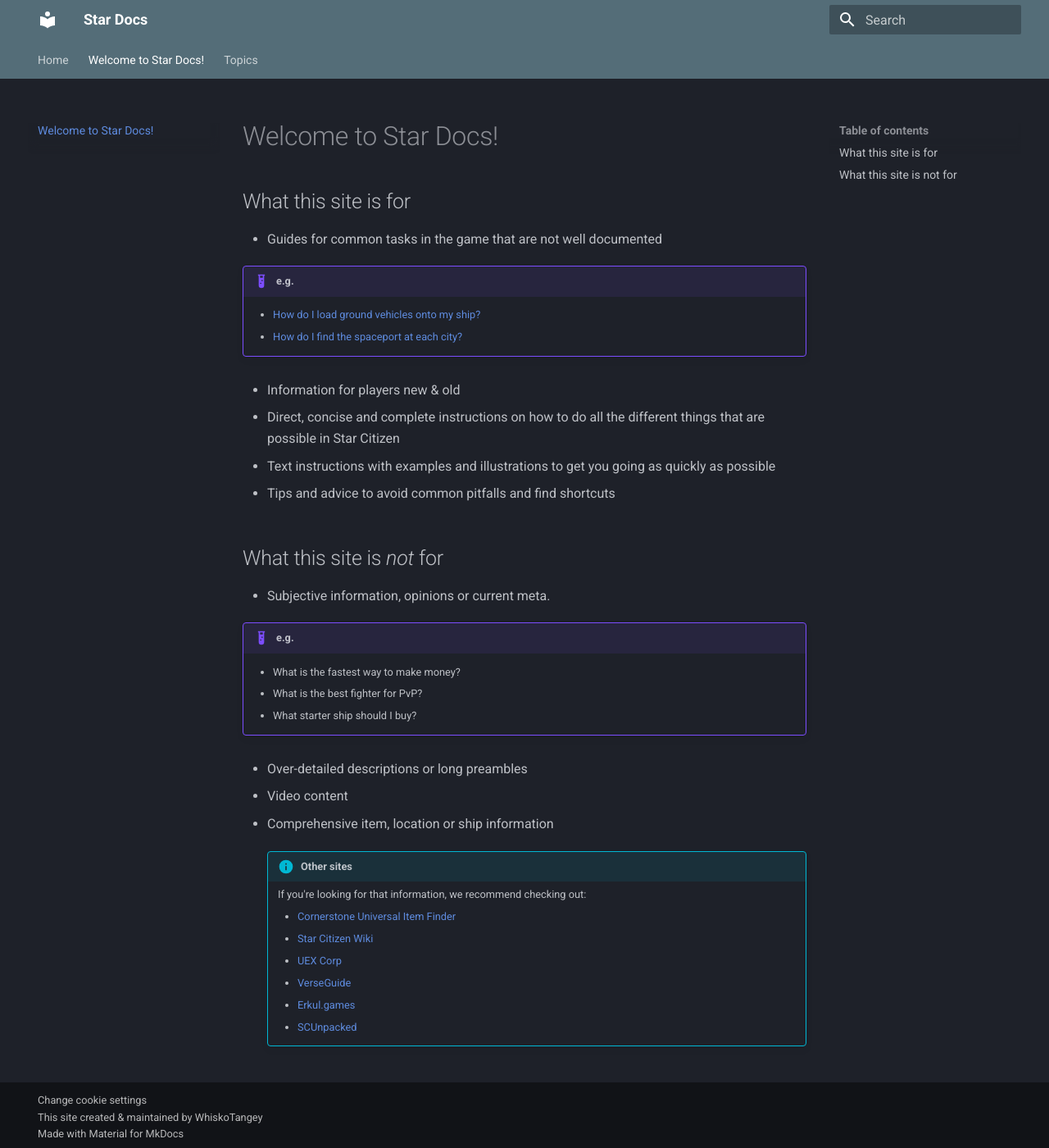
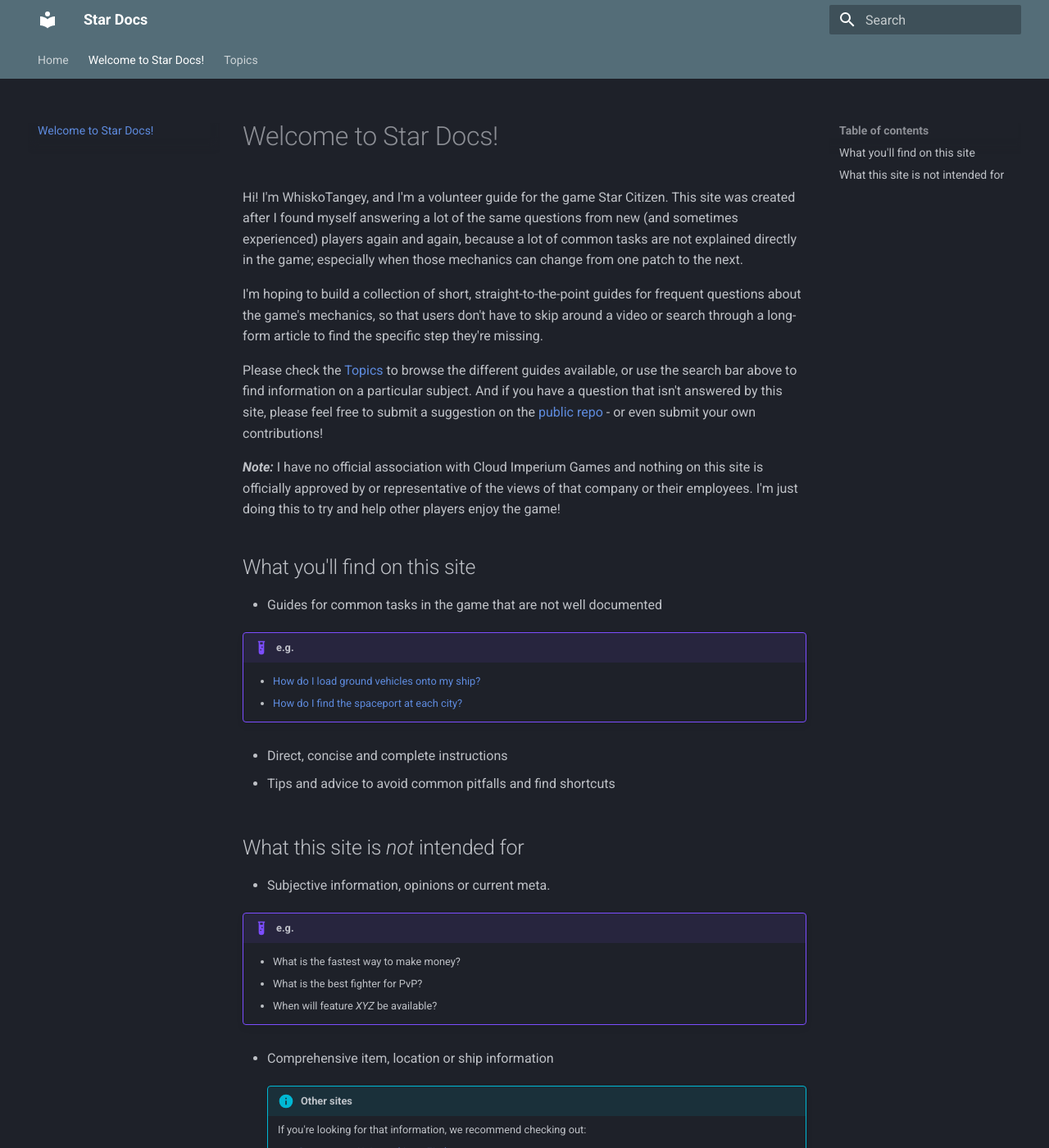
Before and after one commit to Arcodiant/StarDocs, an MkDocs documentation site: the page built from docs/welcome.md, in a window 1280 px wide and 1400 px high. Shown: the whole window at 82% size. Built offline with MkDocs 1.6.1 and Material for MkDocs 9.7.7, drawn with Linux system fonts in a browser that asks for light colours; some of the changed text lies outside the part shown.

Commit message:
Update welcome

```diff
--- a/docs/welcome.md
+++ b/docs/welcome.md
@@ -1,6 +1,29 @@
 # Welcome to Star Docs!
 
-## What this site is for
+Hi! I'm WhiskoTangey, and I'm a volunteer guide for the game Star Citizen. This
+site was created after I found myself answering a lot of the same questions
+from new (and sometimes experienced) players again and again, because a lot of
+common tasks are not explained directly in the game; especially when those
+mechanics can change from one patch to the next.
+
+I'm hoping to build a collection of short, straight-to-the-point guides for
+frequent questions about the game's mechanics, so that users don't have to skip
+around a video or search through a long-form article to find the specific step
+they're missing.
+
+Please check the [Topics](./topics/index.md) to browse the different guides
+available, or use the search bar above to find information on a particular
+subject. And if you have a question that isn't answered by this site, please
+feel free to submit a suggestion on the
+[public repo](https://github.com/Arcodiant/StarDocs) - or even submit your own
+contributions!
+
+***Note:*** I have no official association with Cloud Imperium Games and
+nothing on this site is officially approved by or representative of the views
+of that company or their employees. I'm just doing this to try and help other
+players enjoy the game!
+
+## What you'll find on this site
 
 - Guides for common tasks in the game that are not well documented
 
@@ -9,15 +32,11 @@
     - [How do I load ground vehicles onto my ship?](./topics/ships/loading-ground-vehicles.md)
     - [How do I find the spaceport at each city?](./topics/navigation/find-spaceport.md)
 
-- Information for players new & old
-
-- Direct, concise and complete instructions on how to do all the different things that are possible in Star Citizen
-
-- Text instructions with examples and illustrations to get you going as quickly as possible
+- Direct, concise and complete instructions
 
 - Tips and advice to avoid common pitfalls and find shortcuts
 
-## What this site is *not* for
+## What this site is *not* intended for
 
 - Subjective information, opinions or current meta.
 
@@ -25,11 +44,7 @@
 
     - What is the fastest way to make money?
     - What is the best fighter for PvP?
-    - What starter ship should I buy?
-
-- Over-detailed descriptions or long preambles
-
-- Video content
+    - When will feature *XYZ* be available?
 
 - Comprehensive item, location or ship information
 
--- a/mkdocs.yml
+++ b/mkdocs.yml
@@ -55,4 +55,4 @@
 
 copyright: >
   <a href="#__consent">Change cookie settings</a>
-  <div>This site created & maintained by <a href="https://robertsspaceindustries.com/citizens/WhiskoTangey">WhiskoTangey</a>
+  <div>This site created & maintained by <a href="https://robertsspaceindustries.com/citizens/WhiskoTangey">WhiskoTangey</a> and published under <a href="https://github.com/Arcodiant/StarDocs/blob/main/LICENSE">CC-BY-SA-4.0</a></div>
```
